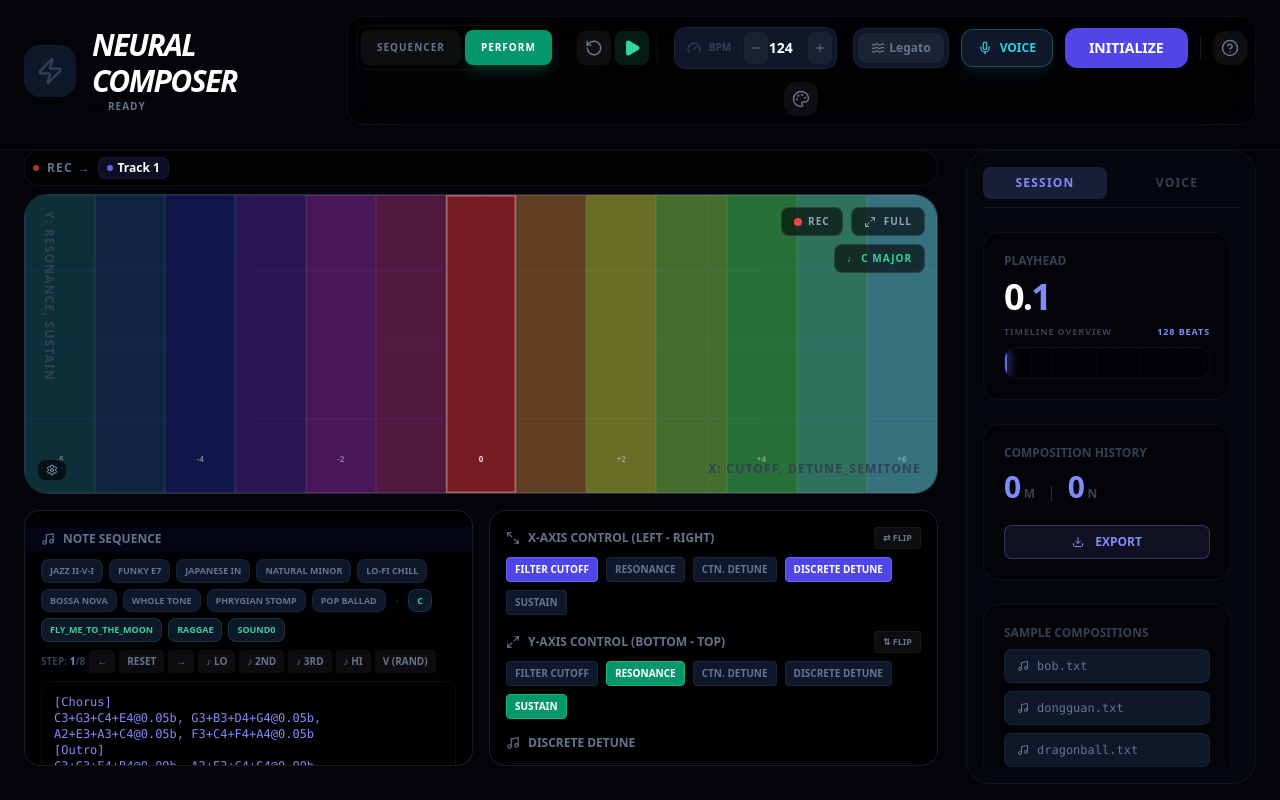
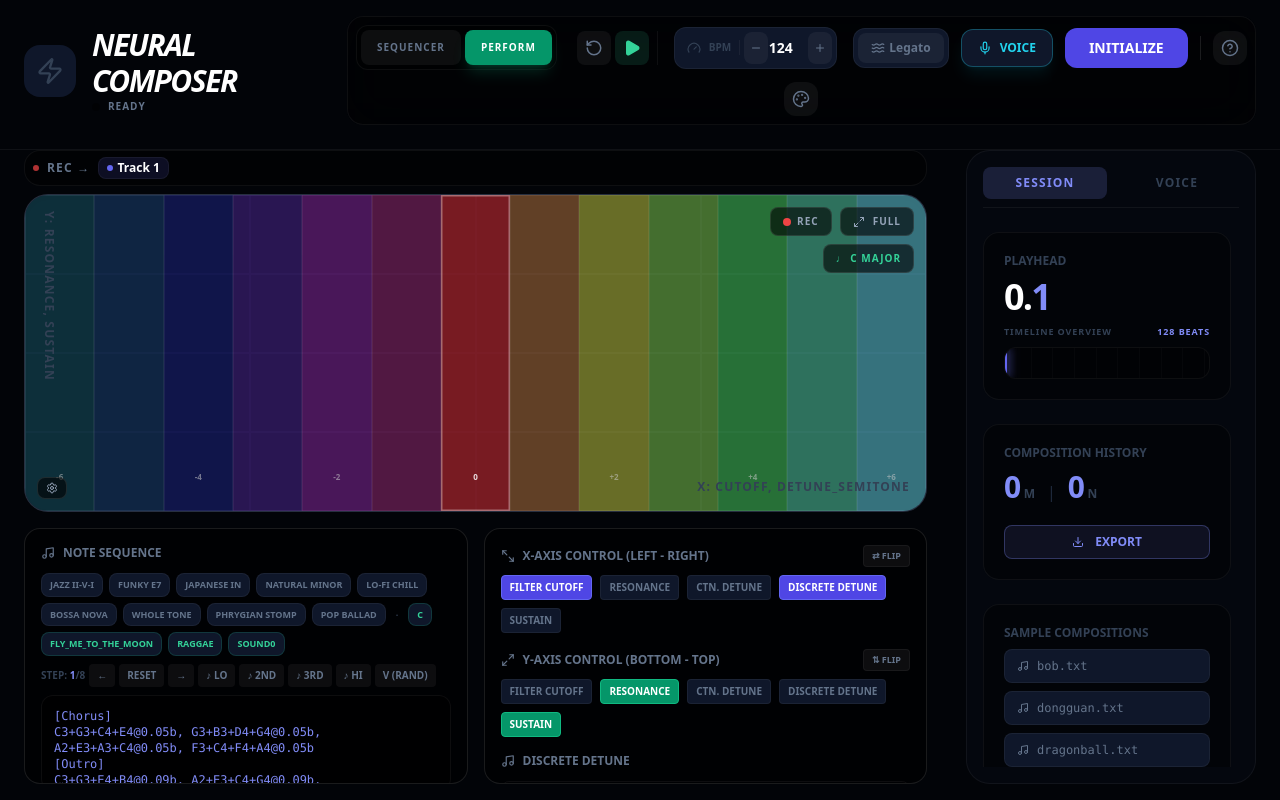
Before and after one commit to nathanwang000/NeuralComposer, a React (Vite) app: page / in a window 1280 px wide. Built offline with nearby package versions, Linux system fonts and the light colour scheme.

Commit message:
visual bg fix

```diff
--- a/App.tsx
+++ b/App.tsx
@@ -1763,7 +1763,7 @@ const App: React.FC = () => {
       </header>
 
       <main className="flex-1 min-h-0 grid grid-cols-1 lg:grid-cols-12 gap-6 p-4 lg:p-6 pt-0 lg:pt-0" style={{ paddingBottom: 'calc(1rem + env(safe-area-inset-bottom, 0px))' }}>
-        <div className="lg:col-span-9 flex flex-col gap-4 min-h-0 overflow-y-auto custom-scrollbar pr-1">
+        <div className="lg:col-span-9 flex flex-col gap-4 min-h-0 overflow-y-auto custom-scrollbar pr-3" style={{ scrollbarGutter: 'stable' }}>
           {/* Both panels stay mounted at all times so their internal state is preserved across tab switches.
               Visibility is toggled purely with CSS (hidden / contents). */}
           <div className={mainTab === 'performance' ? 'flex-1 flex flex-col min-h-0 gap-2' : 'hidden'}>
--- a/components/PerformancePad.tsx
+++ b/components/PerformancePad.tsx
@@ -3209,7 +3209,7 @@ const PerformancePad: React.FC<{ bpm?: number; onCommitRecording?: (events: Midi
           }
         `}</style>
         <div
-            className="flex flex-col gap-4 min-h-0 select-none"
+            className="flex flex-col gap-4 flex-1 min-h-0 select-none"
             style={{ userSelect: 'none', WebkitUserSelect: 'none', WebkitTouchCallout: 'none' }}
             onContextMenu={(e) => e.preventDefault()}
         >
@@ -3220,7 +3220,7 @@ const PerformancePad: React.FC<{ bpm?: number; onCommitRecording?: (events: Midi
         <div className="grid grid-cols-1 lg:grid-cols-2 gap-4 flex-none h-auto">
             {/* Sequence Input */}
             <div className="rounded-2xl border p-4 overflow-y-auto max-h-64" style={{ backgroundColor: 'var(--nc-glass-bg)', borderColor: 'var(--nc-glass-border)' }}>
-                <div className="sticky top-0 z-10 flex items-center gap-2 mb-3 text-slate-500 font-black uppercase text-xs backdrop-blur-sm py-1 -mx-4 px-4 -mt-1" style={{ backgroundColor: 'var(--nc-sticky-bg)' }}>
+                <div className="flex items-center gap-2 mb-3 text-slate-500 font-black uppercase text-xs">
                     <Music size={14} /> Note Sequence
                 </div>
                 {/* Chord presets */}
```
